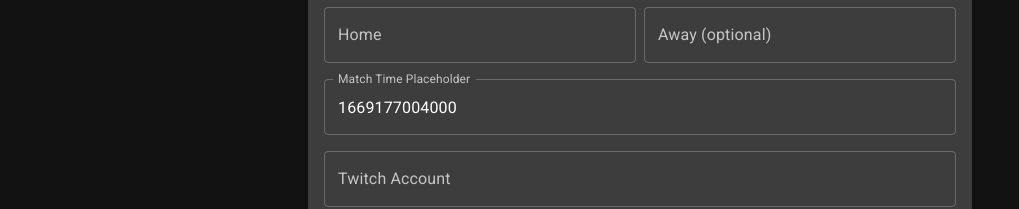
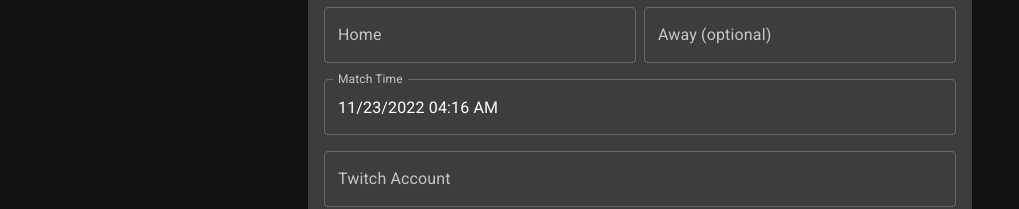
Before and after one commit to kmattix/resports-schedule, a React (Create React App) app: page /admin in a window 1280 px wide. Shown: the part 224-433 px from the top of the page, without its empty margins (0-1019 px from the left). Built offline with nearby package versions, Linux system fonts and the light colour scheme.

Commit message:
date picker kinda working

```diff
--- a/package.json
+++ b/package.json
@@ -9,6 +9,7 @@
     "@mui/icons-material": "^5.10.15",
     "@mui/lab": "^5.0.0-alpha.109",
     "@mui/material": "^5.10.15",
+    "@mui/x-date-pickers": "^5.0.8",
     "@testing-library/jest-dom": "^5.16.5",
     "@testing-library/react": "^13.4.0",
     "@testing-library/user-event": "^13.5.0",
@@ -16,6 +17,7 @@
     "@types/node": "^16.18.3",
     "@types/react": "^18.0.25",
     "@types/react-dom": "^18.0.9",
+    "dayjs": "^1.11.6",
     "firebase": "^9.14.0",
     "formik": "^2.2.9",
     "react": "^18.2.0",
--- a/src/components/Admin.tsx
+++ b/src/components/Admin.tsx
@@ -6,6 +6,9 @@ import { useFormik } from 'formik';
 import * as yup from 'yup';
 import resportsLogo from '../assets/logo192.png';
 import { addMatch } from '../utils/firebaseService';
+import { DateTimePicker, LocalizationProvider } from '@mui/x-date-pickers';
+import { AdapterDayjs } from '@mui/x-date-pickers/AdapterDayjs';
+import dayjs, { Dayjs } from 'dayjs';
 
 const validationSchema = yup.object({
     title: yup.string()
@@ -24,6 +27,7 @@ const validationSchema = yup.object({
 
 export default function Admin() {
     const navigate = useNavigate();
+    const [matchTimeVal, setMatchTimeVal] = useState<Dayjs | null>(dayjs());
     const [submitting, setSubmitting] = useState(false);
 
     const formik = useFormik({
@@ -48,6 +52,7 @@ export default function Admin() {
             })
             .then(() => {
                 formik.resetForm();
+                setMatchTimeVal(dayjs())
                 setSubmitting(false);
             }, () => setSubmitting(false));
         }
@@ -116,15 +121,25 @@ export default function Admin() {
                                     helperText={formik.touched.away && formik.errors.away}/>
                             </Grid>
                             <Grid item xs={12}>
+                            <LocalizationProvider dateAdapter={AdapterDayjs}>
+                                <DateTimePicker
+                                        label='Match Time'
+                                        renderInput={(props: any) =>
                                             <TextField
                                                 fullWidth
                                                 id='matchTime'
                                                 name='matchTime'
-                                    label='Match Time Placeholder'
-                                    value={formik.values.matchTime}
                                                 onChange={formik.handleChange}
                                                 error={formik.touched.matchTime && Boolean(formik.errors.matchTime)}
-                                    helperText={formik.touched.matchTime && formik.errors.matchTime}/>
+                                                helperText={formik.touched.matchTime && formik.errors.matchTime}
+                                                {...props}/>}
+                                        value={matchTimeVal}
+                                        onChange={(newVal) => {
+                                            setMatchTimeVal(newVal);
+                                            //not properly converting the minutes
+                                            if(matchTimeVal !== null) formik.values.matchTime = matchTimeVal.toDate().getTime();
+                                        }}/>
+                            </LocalizationProvider>
                             </Grid>
                             <Grid item xs={12}>
                                 <TextField
@@ -153,7 +168,7 @@ export default function Admin() {
                                     <MenuItem value="leagueoflegends">League of Legends</MenuItem>
                                     <MenuItem value="smashultimate">Smash Ultimate</MenuItem>
                                     <MenuItem value="fifa">FIFA</MenuItem>
-                                    <MenuItem value="fifa">NBA2k</MenuItem>
+                                    <MenuItem value="nba2k">NBA2k</MenuItem>
                                     <MenuItem value="other">Other</MenuItem>
                                 </TextField>
                             </Grid>
--- a/src/components/Match.tsx
+++ b/src/components/Match.tsx
@@ -33,7 +33,7 @@ export default function Match(props: MatchProps) {
                         </Grid>
                         <Grid item xs={12}>
                             <Typography variant='h6'>
-                                {formatMatchDate(new Date(props.matchTime))}
+                                {formatMatchDate(props.matchTime)}
                             </Typography>
                         </Grid>
                         <Grid item xs={12} marginTop={1}>
--- a/src/utils/formatDate.ts
+++ b/src/utils/formatDate.ts
@@ -1,4 +1,5 @@
-export const formatMatchDate = (d: Date): string => {
+export const formatMatchDate = (n: number): string => {
+    const d = new Date(n);
     const msLeftInWeek = 6 * 24 * 60 * 60 * 1000;
     let day = '';
 
```
Also changed, not shown: 1 other file (tests, documents, lock files or other folders). Lines whose indentation alone changed are shown as unchanged.
